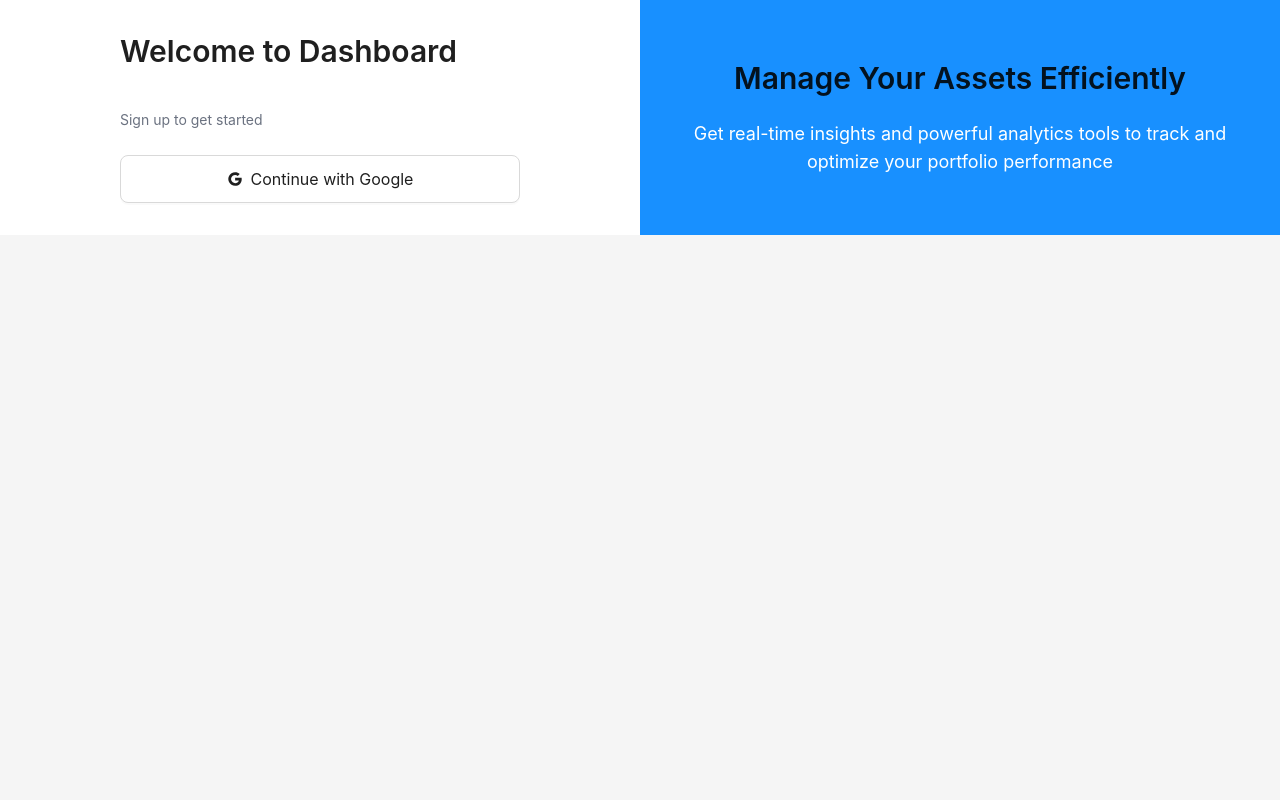
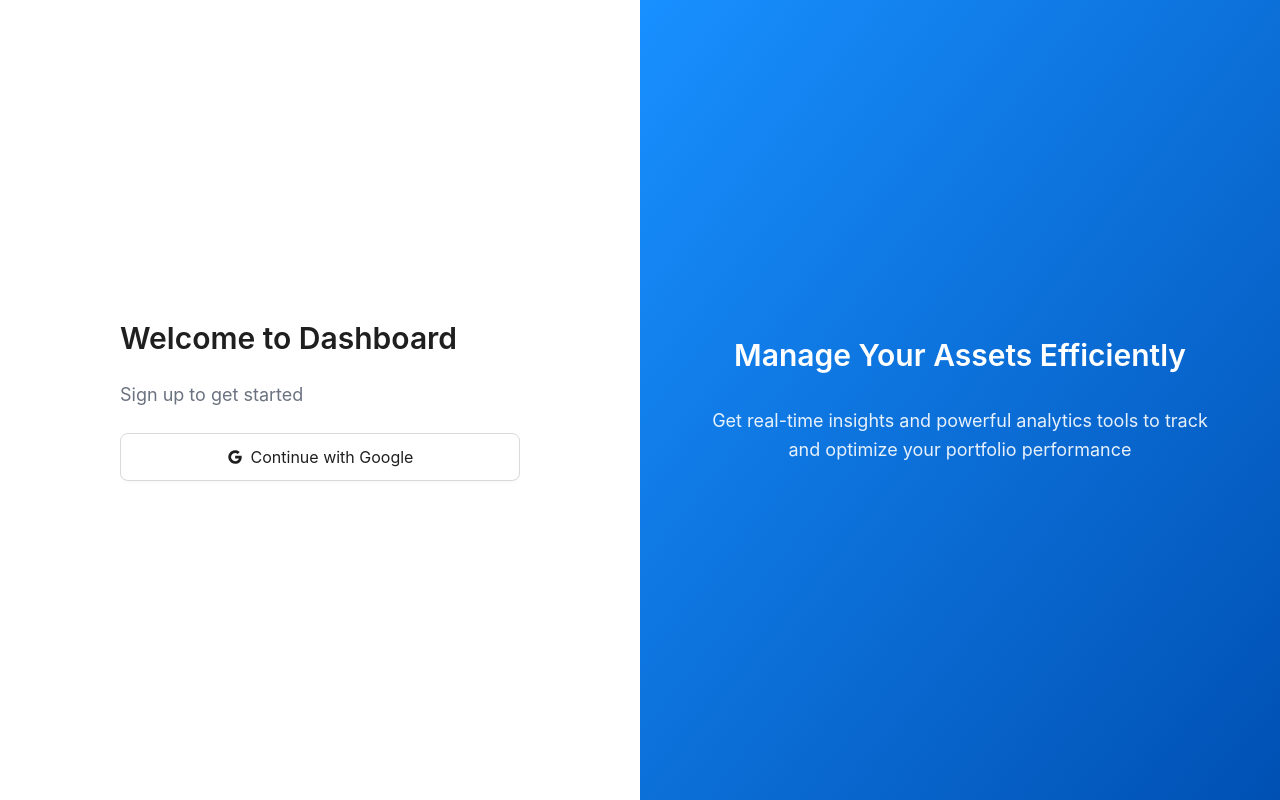
Before and after one commit to lovable-haiek/ant-crypto-radar, a React (Vite) app: page /auth in a window 1280 px wide. Built offline with nearby package versions, Linux system fonts and the light colour scheme.

Commit message:
Fix: Improve UI for full height cols
Make the columns in the Auth page full height.

```diff
--- a/src/pages/Auth.tsx
+++ b/src/pages/Auth.tsx
@@ -8,19 +8,23 @@ const { Content } = Layout;
 
 const Auth = () => {
   return (
-    <Layout className="min-h-screen">
-      <Content>
-        <Row>
+    <Layout className="h-screen">
+      <Content className="h-full">
+        <Row className="h-full">
           {/* Left side - Auth buttons */}
-          <Col xs={24} md={12} className="p-8 flex items-center justify-center bg-white">
+          <Col
+            xs={24}
+            md={12}
+            className="p-8 flex items-center justify-center bg-white h-full"
+          >
             <Space direction="vertical" size="large" className="w-full max-w-[400px]">
-              <Title level={2}>Welcome to Dashboard</Title>
-              <Text className="text-gray-500 mb-8">Sign up to get started</Text>
+              <Title level={2} className="!mb-0">Welcome to Dashboard</Title>
+              <Text className="text-gray-500 text-lg mb-8">Sign up to get started</Text>
               <Button
                 icon={<GoogleOutlined />}
                 size="large"
                 block
-                className="h-12"
+                className="h-12 flex items-center justify-center text-base"
                 onClick={() => {
                   console.log('Google sign up clicked');
                 }}
@@ -34,13 +38,13 @@ const Auth = () => {
           <Col
             xs={0}
             md={12}
-            className="bg-[#1890ff] p-8 flex items-center justify-center"
+            className="bg-gradient-to-br from-[#1890ff] to-[#0050b3] p-8 flex items-center justify-center h-full"
           >
-            <Space direction="vertical" align="center" className="text-center">
-              <Title level={2} className="text-white">
+            <Space direction="vertical" align="center" className="text-center max-w-[500px]">
+              <Title level={2} className="!text-white !mb-6">
                 Manage Your Assets Efficiently
               </Title>
-              <Text className="text-white text-lg">
+              <Text className="text-white/90 text-lg leading-relaxed">
                 Get real-time insights and powerful analytics tools to track and optimize your portfolio performance
               </Text>
             </Space>
```
